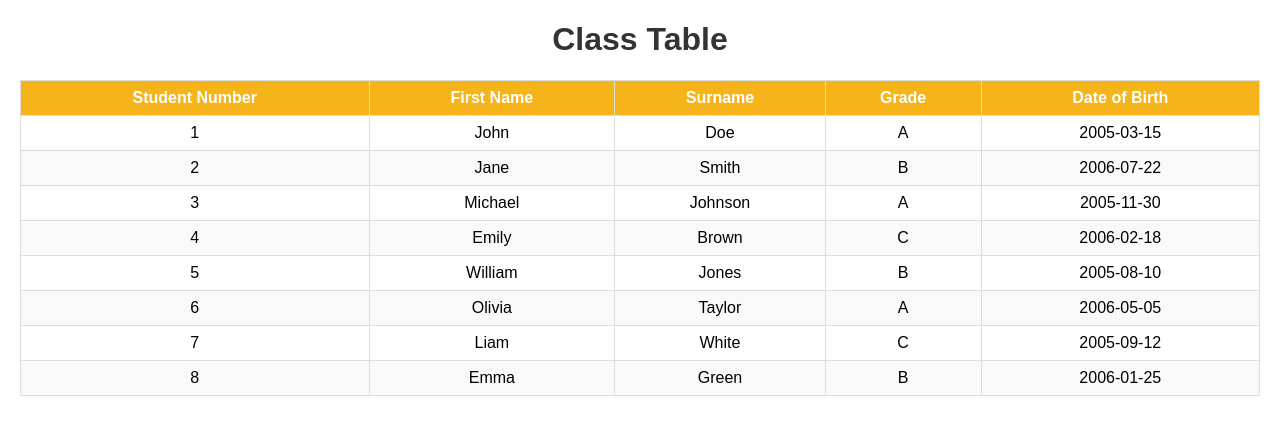
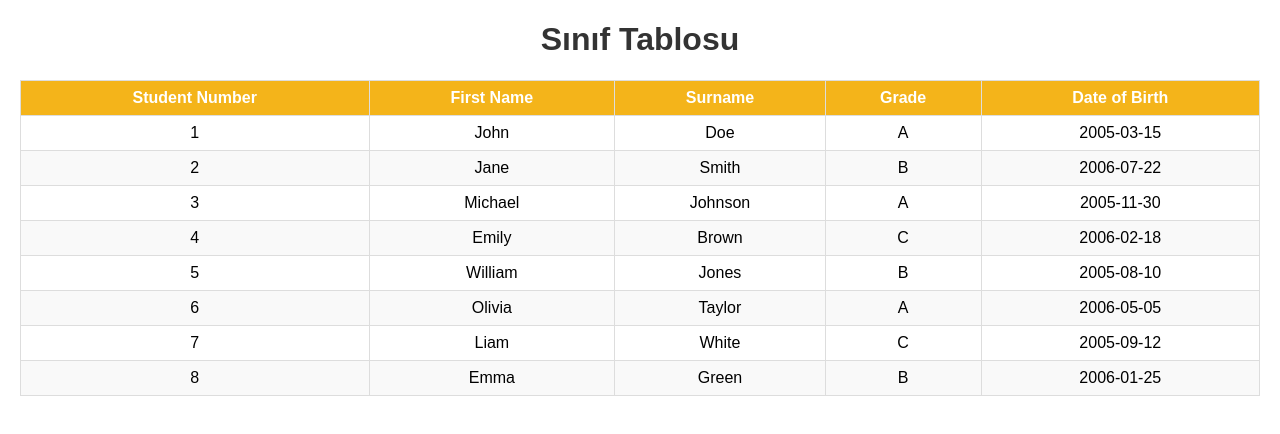
Before and after one commit to YYigitGokmen/PatikaFrontEndWeek1, a plain HTML site: page Practice-1.html in a window 1280 px wide. Drawn offline with Linux system fonts and the light colour scheme.

Commit message:
Update Practice-1.html

```diff
--- a/Practice-1.html
+++ b/Practice-1.html
@@ -3,7 +3,7 @@
 <head>
     <meta charset="UTF-8">
     <meta name="viewport" content="width=device-width, initial-scale=1.0">
-    <title>Class Table</title>
+    <title>Sınıf Tablosu</title>
     <style>
         body {
             font-family: Arial, sans-serif;
@@ -36,7 +36,7 @@
     </style>
 </head>
 <body>
-    <h1>Class Table</h1>
+    <h1>Sınıf Tablosu</h1>
     <table>
         <thead>
             <tr>
```
